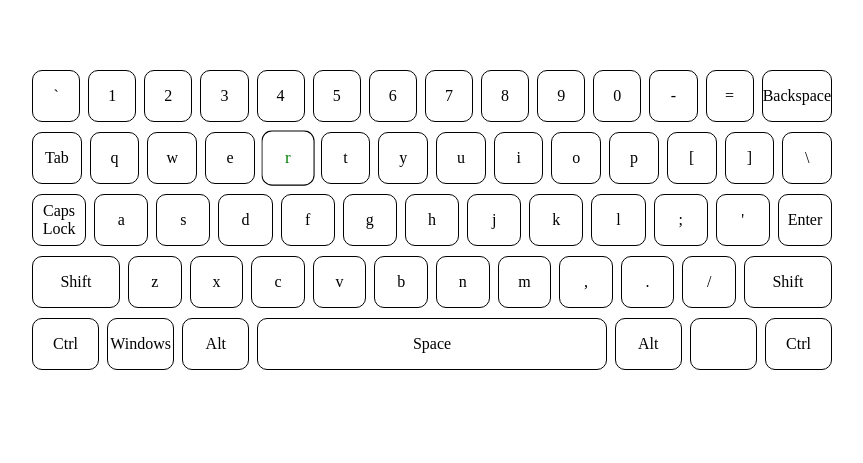
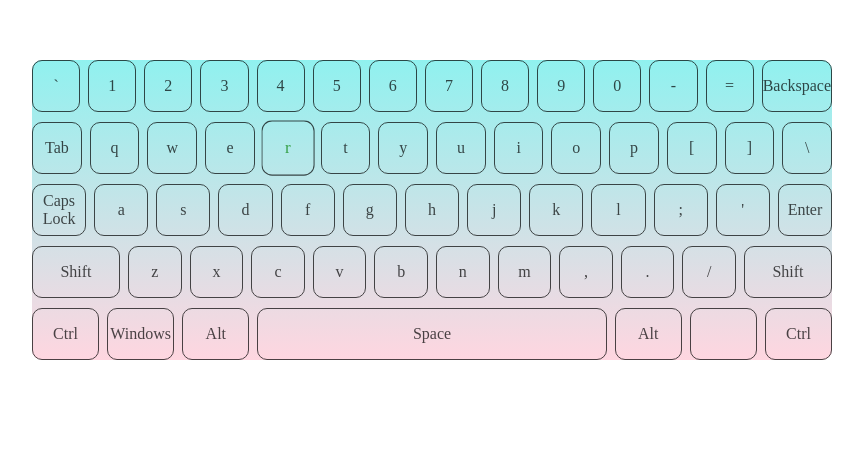
Before and after one commit to alexkir2304/Interactive-keyboard, a plain HTML site: page index.html in a window 1280 px wide. Shown: the part 148-611 px from the top of the page, without its empty margins (208-1071 px from the left). Drawn offline with Linux system fonts and the light colour scheme.

Commit message:
Added bgc

```diff
--- a/Styles/styles.scss
+++ b/Styles/styles.scss
@@ -12,13 +12,15 @@
 .wrapper {
   width: 80%;
   max-width: 800px;
-  height: 50%;
+  min-height: 50%;
 }
 
 
 .myKeyboard {
   @extend %centerItems;
   flex-direction: column;
+  background: linear-gradient(#90f1ef, #ffd6e0);
+  border-radius: 10px;
 }
 
 .row {
@@ -26,7 +28,9 @@
   flex-direction: row;
   justify-content: space-between;
   width: 100%;
-  margin-top: 10px;
+  &:not(:first-child) {
+    margin-top: 10px;
+  }
 
   .shift {
     flex-basis: 25%;
@@ -48,6 +52,7 @@
   flex-basis: 15%;
   border: 1px solid black;
   border-radius: 10px;
+  opacity: 0.7;
   &:not(:first-child) {
     margin-left: 8px;
   }
```
Also changed, not shown: Styles/styles.css, 1 other file.
